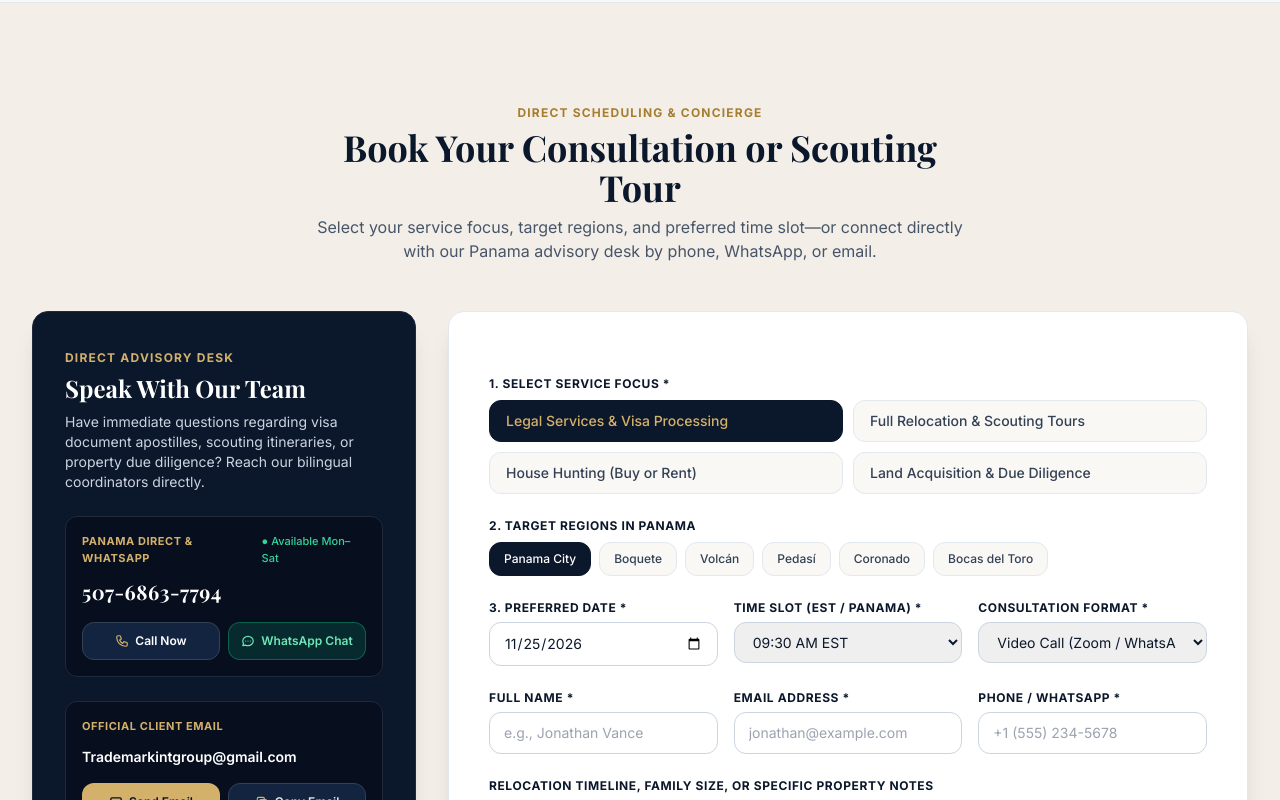
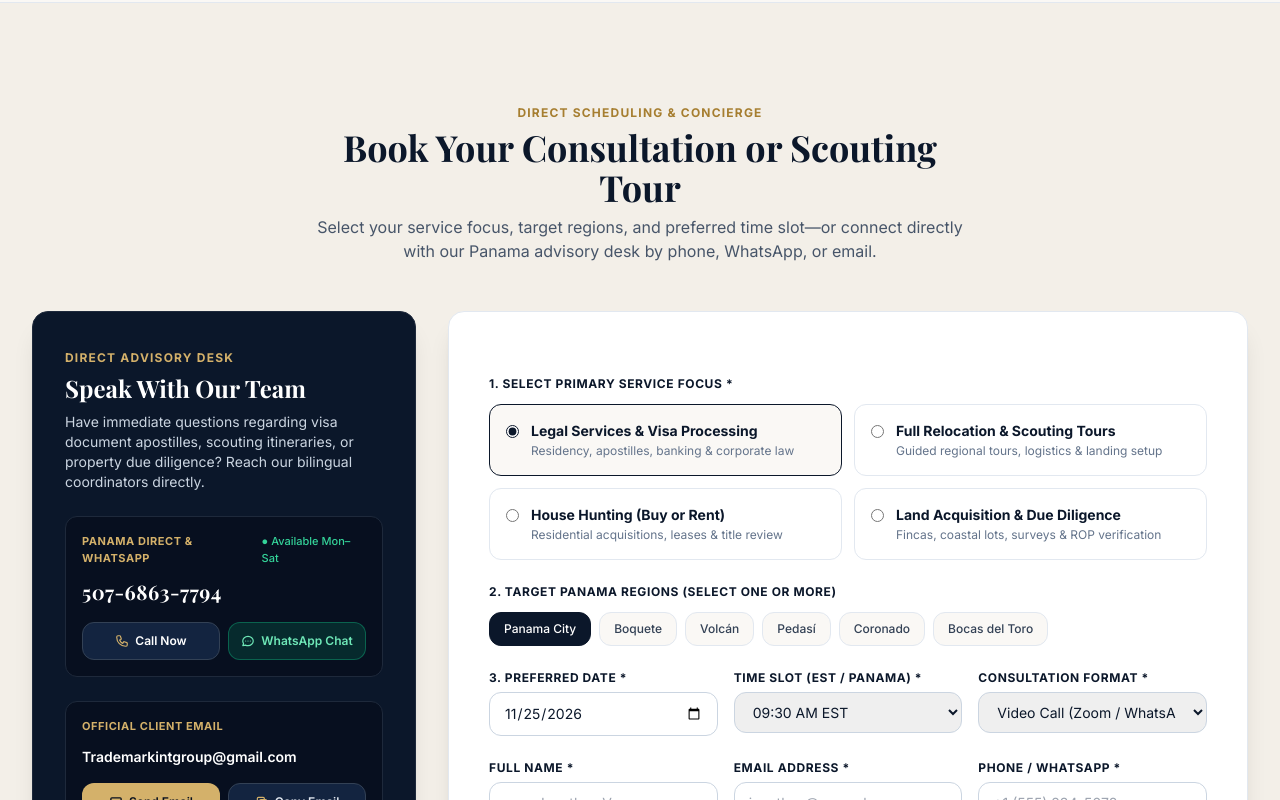
Before and after one commit to contactohackflixlab-beep/trademark-international-group, a plain HTML site: page index.html in a window 1280 px wide. Shown: the part 4224-5024 px from the top of the page. Drawn offline with nearby package versions, Linux system fonts and the light colour scheme; a web font is replaced by a local one.

Commit message:
Update index.html

```diff
--- a/index.html
+++ b/index.html
@@ -540,48 +540,61 @@
         <!-- Embedded Booking Form Card -->
         <div class="lg:col-span-8 bg-white rounded-2xl border border-slate-200 shadow-xl p-6 sm:p-10">
           <form id="inline-booking-form" onsubmit="handleBookingSubmit(event, 'inline')" class="space-y-6">
-            <div id="inline-context-box" class="hidden rounded-xl bg-sand-100 border border-gold-400/70 px-4 py-3 text-xs sm:text-sm text-navy-900 flex items-center justify-between gap-2">
-              <div>
-                <span class="font-bold">Selected Focus:</span>
-                <span id="inline-context-text"></span>
-              </div>
-              <button type="button" onclick="clearBookingContext()" class="text-xs font-semibold text-slate-500 hover:text-navy-900">Clear</button>
-            </div>
-
-            <!-- Step 1: Service Type -->
+            <!-- Context Pill (Hidden unless pre-filled from a Visa or Property) -->
+            <div id="inline-context-box" class="hidden rounded-xl bg-sand-100 border border-gold-400/70 px-4 py-3 flex items-center justify-between gap-4">
+              <div class="text-xs sm:text-sm text-navy-900">
+                <span class="font-bold">Selected Focus:</span> <span id="inline-context-text"></span>
+              </div>
+              <button type="button" onclick="clearBookingContext()" class="text-xs font-semibold text-slate-500 hover:text-navy-900">
+                Clear
+              </button>
+            </div>
+
+            <!-- Step 1: Service Selection -->
             <div>
-              <label class="block text-xs font-bold uppercase tracking-wider text-navy-900 mb-2">1. Select Service Focus *</label>
-              <div class="grid sm:grid-cols-2 gap-2.5">
-                <label class="cursor-pointer">
-                  <input type="radio" name="inline_service" value="Legal Services & Visa Processing" checked class="peer sr-only" />
-                  <span class="block px-4 py-2.5 rounded-xl text-xs sm:text-sm font-medium border border-slate-200 bg-sand-50 text-slate-700 peer-checked:bg-navy-900 peer-checked:text-gold-400 peer-checked:border-navy-900 transition-all">
-                    Legal Services &amp; Visa Processing
-                  </span>
+              <label class="block text-xs font-bold uppercase tracking-wider text-navy-900 mb-3">
+                1. Select Primary Service Focus *
+              </label>
+              <div class="grid sm:grid-cols-2 gap-3">
+                <label class="relative flex items-start gap-3 p-4 rounded-xl border border-slate-200 hover:border-navy-900 cursor-pointer transition-all has-[:checked]:border-navy-900 has-[:checked]:bg-sand-50">
+                  <input type="radio" name="inline_service" value="Legal Services & Visa Processing" checked class="mt-1 accent-navy-900" />
+                  <div>
+                    <span class="block text-sm font-bold text-navy-900">Legal Services &amp; Visa Processing</span>
+                    <span class="block text-xs text-slate-500 mt-0.5">Residency, apostilles, banking &amp; corporate law</span>
+                  </div>
                 </label>
-                <label class="cursor-pointer">
-                  <input type="radio" name="inline_service" value="Full Relocation Logistics & Scouting Tours" class="peer sr-only" />
-                  <span class="block px-4 py-2.5 rounded-xl text-xs sm:text-sm font-medium border border-slate-200 bg-sand-50 text-slate-700 peer-checked:bg-navy-900 peer-checked:text-gold-400 peer-checked:border-navy-900 transition-all">
-                    Full Relocation &amp; Scouting Tours
-                  </span>
+
+                <label class="relative flex items-start gap-3 p-4 rounded-xl border border-slate-200 hover:border-navy-900 cursor-pointer transition-all has-[:checked]:border-navy-900 has-[:checked]:bg-sand-50">
+                  <input type="radio" name="inline_service" value="Full Relocation Logistics & Scouting Tours" class="mt-1 accent-navy-900" />
+                  <div>
+                    <span class="block text-sm font-bold text-navy-900">Full Relocation &amp; Scouting Tours</span>
+                    <span class="block text-xs text-slate-500 mt-0.5">Guided regional tours, logistics &amp; landing setup</span>
+                  </div>
                 </label>
-                <label class="cursor-pointer">
-                  <input type="radio" name="inline_service" value="House Hunting (Buy or Rent)" class="peer sr-only" />
-                  <span class="block px-4 py-2.5 rounded-xl text-xs sm:text-sm font-medium border border-slate-200 bg-sand-50 text-slate-700 peer-checked:bg-navy-900 peer-checked:text-gold-400 peer-checked:border-navy-900 transition-all">
-                    House Hunting (Buy or Rent)
-                  </span>
+
+                <label class="relative flex items-start gap-3 p-4 rounded-xl border border-slate-200 hover:border-navy-900 cursor-pointer transition-all has-[:checked]:border-navy-900 has-[:checked]:bg-sand-50">
+                  <input type="radio" name="inline_service" value="House Hunting (Buy or Rent)" class="mt-1 accent-navy-900" />
+                  <div>
+                    <span class="block text-sm font-bold text-navy-900">House Hunting (Buy or Rent)</span>
+                    <span class="block text-xs text-slate-500 mt-0.5">Residential acquisitions, leases &amp; title review</span>
+                  </div>
                 </label>
-                <label class="cursor-pointer">
-                  <input type="radio" name="inline_service" value="Land Acquisition & Due Diligence" class="peer sr-only" />
-                  <span class="block px-4 py-2.5 rounded-xl text-xs sm:text-sm font-medium border border-slate-200 bg-sand-50 text-slate-700 peer-checked:bg-navy-900 peer-checked:text-gold-400 peer-checked:border-navy-900 transition-all">
-                    Land Acquisition &amp; Due Diligence
-                  </span>
+
+                <label class="relative flex items-start gap-3 p-4 rounded-xl border border-slate-200 hover:border-navy-900 cursor-pointer transition-all has-[:checked]:border-navy-900 has-[:checked]:bg-sand-50">
+                  <input type="radio" name="inline_service" value="Land Acquisition & Due Diligence" class="mt-1 accent-navy-900" />
+                  <div>
+                    <span class="block text-sm font-bold text-navy-900">Land Acquisition &amp; Due Diligence</span>
+                    <span class="block text-xs text-slate-500 mt-0.5">Fincas, coastal lots, surveys &amp; ROP verification</span>
+                  </div>
                 </label>
               </div>
             </div>
 
             <!-- Step 2: Target Regions -->
             <div>
-              <label class="block text-xs font-bold uppercase tracking-wider text-navy-900 mb-2">2. Target Regions in Panama</label>
+              <label class="block text-xs font-bold uppercase tracking-wider text-navy-900 mb-3">
+                2. Target Panama Regions (Select one or more)
+              </label>
               <div class="flex flex-wrap gap-2">
                 <label class="cursor-pointer">
                   <input type="checkbox" name="inline_regions" value="Panama City" checked class="peer sr-only" />
@@ -1038,15 +1051,15 @@
         tags: ['Friendly Nations Eligible', 'Creek & River', 'Rolling Pasture'],
         gradient: 'from-emerald-900 via-teal-800 to-navy-900',
         images: [
-          './images/solano/1.jpg.jpeg',
-          './images/solano/2.jpg.jpeg',
-          './images/solano/3.jpg.jpeg',
-          './images/solano/4.jpg.jpeg',
-          './images/solano/5.jpg.jpeg',
-          './images/solano/6.jpg.jpeg',
-          './images/solano/7.jpg.jpeg',
-          './images/solano/8.jpg.jpeg',
-          './images/solano/9.jpg.jpeg'
+          './1.jpg.jpeg',
+          './2.jpg.jpeg',
+          './3.jpg.jpeg',
+          './4.jpg.jpeg',
+          './5.jpg.jpeg',
+          './6.jpg.jpeg',
+          './7.jpg.jpeg',
+          './8.jpg.jpeg',
+          './9.jpg.jpeg'
         ],
         description: 'Expansive agricultural and lifestyle acreage in Solano, Chiriqui, with a natural creek and small river on the property, mature shade trees, and multiple building sites.'
       }
```
